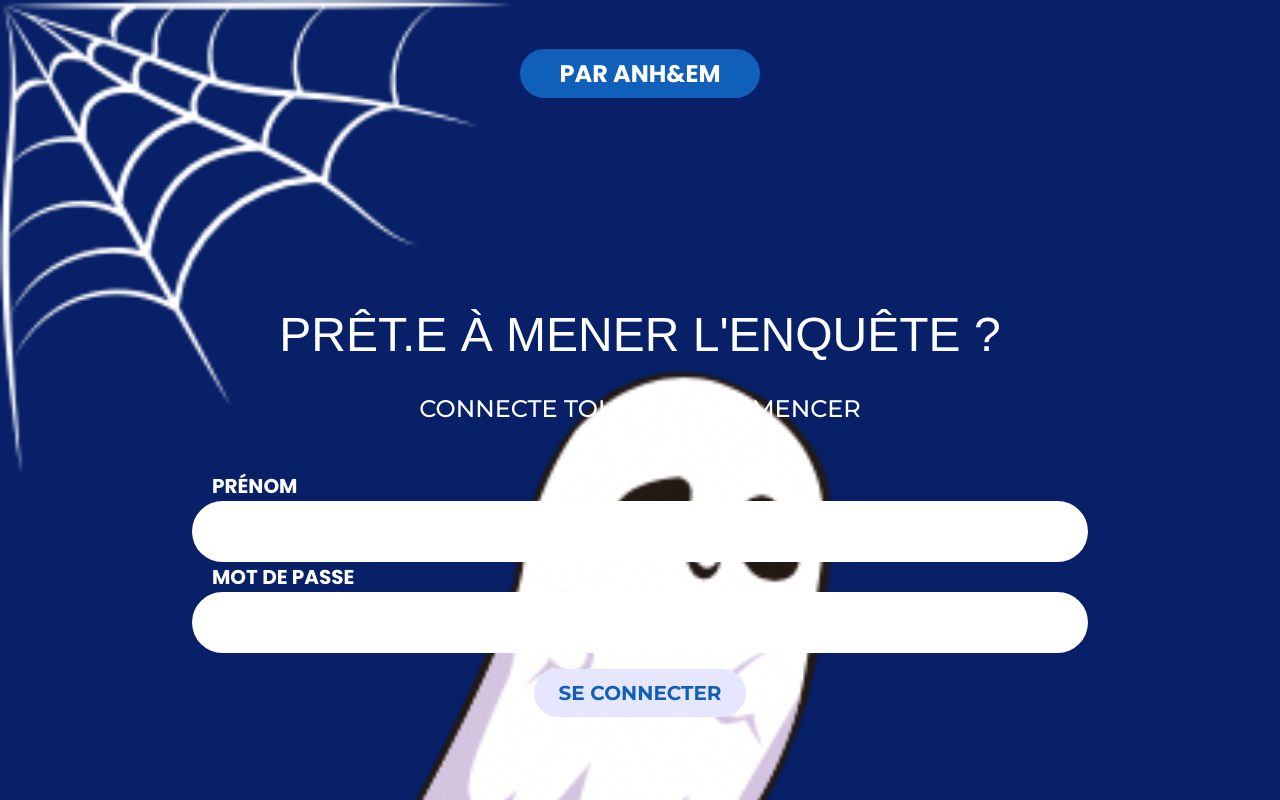
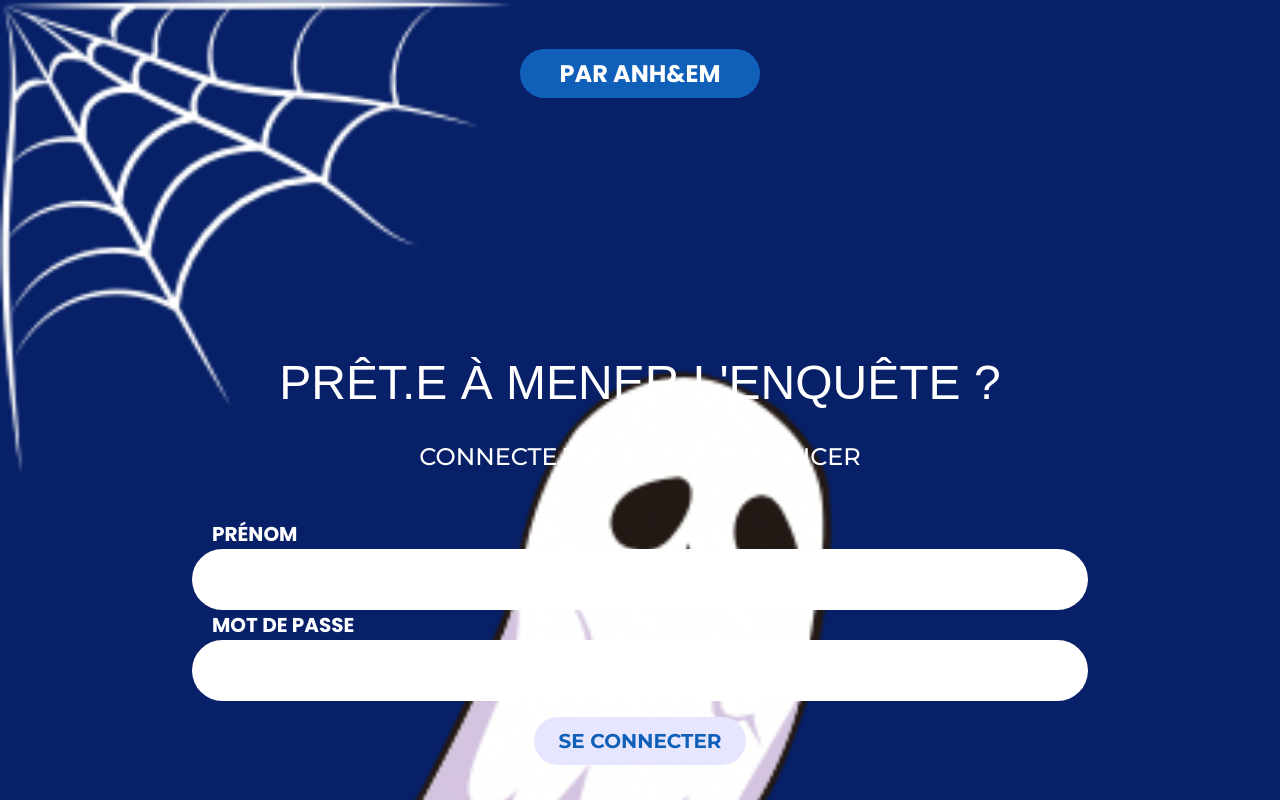
Before and after one commit to Lukey99/spooktacular, a Vue app: page / in a window 1280 px wide. Shown: the top 800 px of the page. Built offline with nearby package versions, Linux system fonts and the light colour scheme; a web font is replaced by a local one.

Commit message:
changed spaces

```diff
--- a/src/views/Login.vue
+++ b/src/views/Login.vue
@@ -90,7 +90,7 @@ export default{
     display: flex;
     flex-direction: column;
     gap: 2rem;
-    margin-top: 14rem;
+    margin-top: 20rem;
     span:last-child {
       font-size: 1.5rem;
     }
--- a/src/views/Menu.vue
+++ b/src/views/Menu.vue
@@ -116,7 +116,6 @@ export default {
   flex-direction: column;
   position: relative;
   gap: 1.25rem;
-  overflow: hidden;
   .title {
     margin-top: 3rem;
     margin-bottom: 2rem;
```
